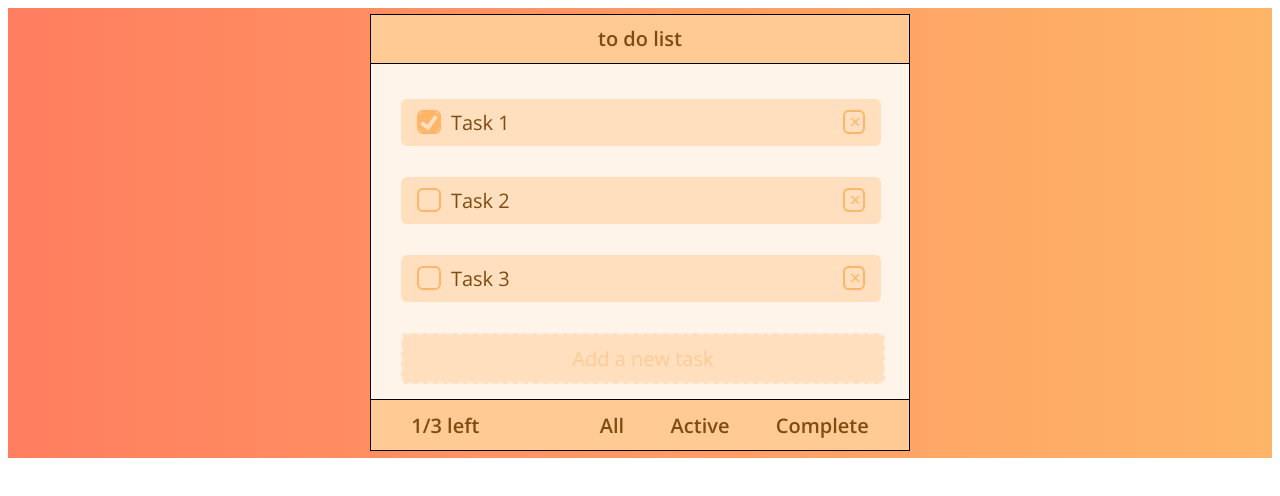
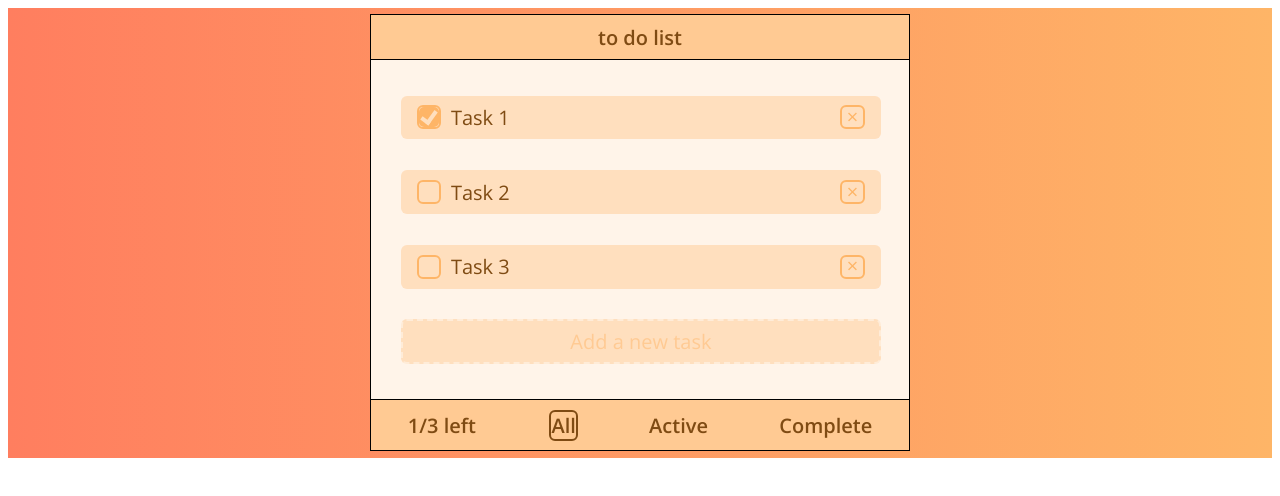
Before and after one commit to slver-dragon/VUE-project, a Vue app: page / in a window 1280 px wide. Shown: the top 496 px of the page. Built offline with nearby package versions, Linux system fonts and the light colour scheme.

Commit message:
feature/TD-2: without picture

```diff
--- a/src/App.vue
+++ b/src/App.vue
@@ -23,14 +23,26 @@
         </div>
         <span class="deleter"></span>
       </label>
-      <label class="element new">Add a new task</label>
+      <input class="element new" type="button" value="Add a new task" />
       <span class="footer block">
         <p>1/3 left</p>
-        <ul class="sorting">
-          <li>All</li>
-          <li>Active</li>
-          <li>Complete</li>
-        </ul>
+        <div class="sorting">
+          <label class="sorting-button"
+            ><input type="radio" name="sorter" checked /><span class="sorting-type"
+              >All</span
+            ></label
+          >
+          <label class="sorting-button"
+            ><input type="radio" name="sorter" /><span class="sorting-type"
+              >Active</span
+            ></label
+          >
+          <label class="sorting-button"
+            ><input type="radio" name="sorter" /><span class="sorting-type"
+              >Complete</span
+            ></label
+          >
+        </div>
       </span>
     </div>
   </div>
@@ -45,7 +57,6 @@ export default {
 </script>
 
 <style lang="scss">
-@import url("https://fonts.googleapis.com/css2?family=Open+Sans:wght@400;600&display=swap");
 @import "../src/assets/styles/style.scss";
 
 #app {
@@ -53,5 +64,4 @@ export default {
   margin: auto;
   background: linear-gradient(90deg, #ff7e5f, #feb567);
 }
-
 </style>
--- a/src/assets/styles/mixin.scss
+++ b/src/assets/styles/mixin.scss
@@ -1,9 +1,9 @@
 @import "variables";
 
-@mixin permissionBorder ($permissNumber, $workWidth) {
+@mixin permissionBorder($permissNumber, $workWidth) {
   @media (max-width: nth($permission, $permissNumber)) {
-  .page {
-    width: $workWidth;
+    .page {
+      width: $workWidth;
+    }
   }
 }
-}
--- a/src/assets/styles/style.scss
+++ b/src/assets/styles/style.scss
@@ -1,15 +1,11 @@
+@import url("https://fonts.googleapis.com/css2?family=Open+Sans:wght@400;600&display=swap");
 @import "variables";
 @import "mixin";
-
-#app {
-  display: flex;
-  margin: auto;
-  background: linear-gradient(90deg, #ff7e5f, #feb567);
-}
 
 .page {
   display: flex;
   flex-direction: column;
+  justify-content: space-between;
   width: 33.625em;
   height: 27.188em;
   margin: 0.5% auto;
@@ -104,7 +100,7 @@
 
     .deleter {
       display: inline-block;
-      width: 1em;
+      width: 1.16em;
       height: 1em;
       color: #feb567;
       border: 0.1em solid #feb567;
@@ -127,15 +123,26 @@
     display: flex;
     justify-content: space-around;
     border-top: $border;
+    margin-top: 1em;
 
     .sorting {
       display: flex;
       justify-content: space-between;
-      width: 50%;
+      width: 60%;
 
-      li {
-        list-style-type: none;
+      input[type=radio] {
+        display: none;
       }
+
+      .sorting-button {
+        border: none;
+
+        input[type=radio]:checked + .sorting-type {
+          border: 0.125rem solid #7f4b13;
+          border-radius: 0.3em;
+        }
+      }
+
     }
   }
 
--- a/src/assets/styles/variables.scss
+++ b/src/assets/styles/variables.scss
@@ -1,3 +1,3 @@
 $myFont: "Open Sans";
 $border: 0.0625rem solid #000;
-$permission: 62rem, 31rem;
+$permission: 62rem, 40rem;
```
Also changed, not shown: src/assets/img/back.png (added).
